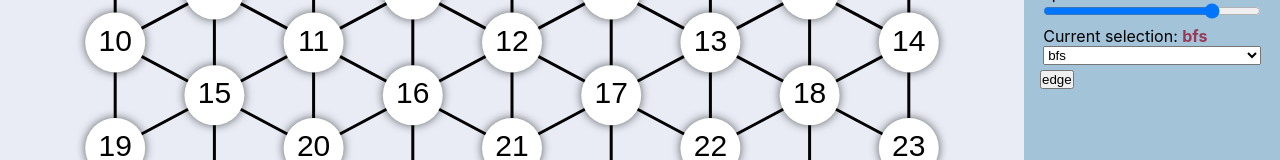
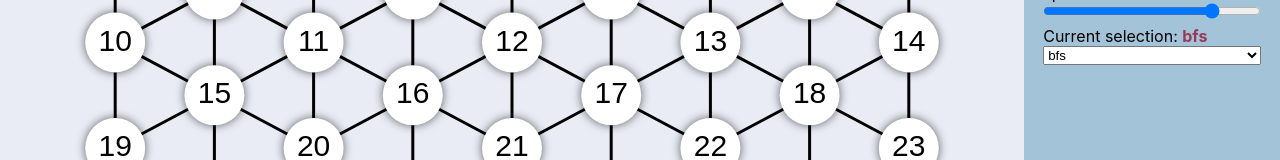
Before and after one commit to johanvandongen/visualiser, a React (Create React App) app: page / in a window 1280 px wide. Shown: the part 212-372 px from the top of the page. Built offline with nearby package versions, Linux system fonts and the light colour scheme.

Commit message:
clean, comment and small fixes

```diff
--- a/src/components/GraphVisualisation.js
+++ b/src/components/GraphVisualisation.js
@@ -12,6 +12,11 @@ export const ALG = {
   DFS: 'dfs',
 }
 
+/**
+ * @param {number} w width
+ * @param {number} h height
+ * @returns adjacency list object, where nodes nearby each other in diamond like graph are connected
+ */
 const generateDiamondAdj = (w, h) => {
   let nrOfNodes = w*h + (w-1)*(h-1);
   let adj = {}
@@ -42,9 +47,16 @@ const generateDiamondAdj = (w, h) => {
   return adj
 }
 
-const generateAdjList = (w, h, directed, connectness=100) => {
+/**
+ * Uses generateDiamondAdj(w, h) for adjacency generation and then selects random edges
+ * to make graph sparser and add weight/color attributes.
+ * @param {{number: number[]}} adj adjacency list
+ * @param {boolean} directed whether the graph is directed/undirected
+ * @param {number} connectness tbd
+ * @returns adjacency list
+ */
+const generateAdjList = (adj, directed, connectness=100) => {
   const STARTCOLOR = "black"
-  let adj = generateDiamondAdj(w,h)
 
   // Select random edges
   if (connectness!==100) {
@@ -71,6 +83,7 @@ const generateAdjList = (w, h, directed, connectness=100) => {
 
   return adj
 }
+
 /**
  *
  * @param {number} w number of nodes in a row (alternating between w and w-1)
@@ -103,7 +116,7 @@ const generateNodes = (w, h, margin) => {
 
 const initialState = {
   nodes: generateNodes(5, 5, 10),
-  adjList: generateAdjList(5, 5, false),
+  adjList: generateAdjList(generateDiamondAdj(5, 5), false),
   directed: false,
   reset: 0,
   timer: null,
@@ -118,35 +131,23 @@ const reducer = (state, action) => {
         adjList: {...state.adjList, [action.v]: []}
       }
     case 'addEdge':
+      // Not correct atm
+      let adjV = state.adjList.hasOwnProperty(action.v) ? [...state.adjList[action.v]] : []
+      let adjW = state.adjList.hasOwnProperty(action.w) ? [...state.adjList[action.w]] : []
 
-      let v = action.v
-      let adjV;
-      if (!state.adjList.hasOwnProperty(v)) {
-        adjV = []
-      } else {
-        adjV = [...state.adjList.v]
-      }
-      let w = action.w
-      let adjW
-      if (!state.adjList.hasOwnProperty(w)) {
-        adjW = []
-      } else {
-        adjW = [...state.adjList.w]
+      if (!adjV.includes(action.w)) {
+        adjV.push(action.w)
       }
 
-      if (!adjV.includes(w)) {
-        adjV.push(w)
-      }
-
-      if (!adjW.includes(v)) {
-        adjW.push(v)
+      if (!adjW.includes(action.v)) {
+        adjW.push(action.v)
       }
 
       // Bracket notation
       // https://stackoverflow.com/questions/2241875/how-to-create-an-object-property-from-a-variable-value-in-javascript
       return {
         ...state,
-        adjList: {...state.adjList, [v]: adjV, [w]: adjW}
+        adjList: {...state.adjList, [action.v]: adjV, [action.w]: adjW}
       };
     case 'update':
       return {...state, adjList: action.adj, nodes: action.nodes}
@@ -181,7 +182,7 @@ export default function GraphVisualisation() {
   const timerIdRef = useRef();
 
   // Sorts one step
-  const runAnimation = () => {
+  const runVisStep = () => {
     let nextStep = steps.next()
     if (nextStep.done === true) {
       clearInterval(timerIdRef.current)
@@ -196,10 +197,10 @@ export default function GraphVisualisation() {
   // Currently uses a useRef to store timer id which we clear on second call, but this seems a bit hacky
   // so this might break later on!
   // We can also use a global variable instead of useRef I think...
-  const runSort = (ms) => {
+  const runVis = (ms) => {
     if (networkGraph.visCompleted === false) {
       clearInterval(timerIdRef.current)
-      const intervalTimer = setInterval(() => runAnimation(), ms)
+      const intervalTimer = setInterval(() => runVisStep(), ms)
       timerIdRef.current = intervalTimer;
       dispatchNetworkGraph({type:'triggerStartVis', timer: intervalTimer, visCompleted: false, trigger: true})
     }
@@ -251,7 +252,7 @@ const algorithmSelector = (alg, adjMatrix, nodes) => {
     let w = 4
     let h = 4
     let nodes = generateNodes(w, h, 5)
-    let adj = generateAdjList(w,h, false, 80)
+    let adj = generateAdjList(generateDiamondAdj(w,h), false, 80)
 
     dispatchNetworkGraph({type: 'update', adj:adj, nodes:nodes})
     dispatchNetworkGraph({type: 'triggerStartVis', timer: null, visCompleted: false, trigger: true})
@@ -261,7 +262,6 @@ const algorithmSelector = (alg, adjMatrix, nodes) => {
   // correct and we set the step to 0 so that it start correctly again
   const resetNetwork = () => {
     clearInterval(timerIdRef.current)
-    // dispatchNetworkGraph({type: 'triggerStartVis', timer: null, visCompleted: false, trigger: true})
     dispatchNetworkGraph({type: 'reset'})
 }
 
@@ -287,9 +287,8 @@ const algorithmSelector = (alg, adjMatrix, nodes) => {
       <div style={sideMenuStyle}>
         <SideMenuGeneric>
           <GraphGenButtons generate={generateGraph} reset={resetNetwork}/>
-          <PlayPause timer={networkGraph.timer} runVis={runSort} pause={pauseVisualisation}/>
+          <PlayPause timer={networkGraph.timer} runVis={runVis} pause={pauseVisualisation}/>
           <AlgSelection algs={ALG} alg={alogrithm} switchAlg={switchAlgorithm}/>
-          <button onClick={() => {dispatchNetworkGraph({type: 'addEdge', v:1, w:2})}}>edge</button>
         </SideMenuGeneric>
       </div>
     </div>
```
Lines whose indentation alone changed are shown as unchanged.
